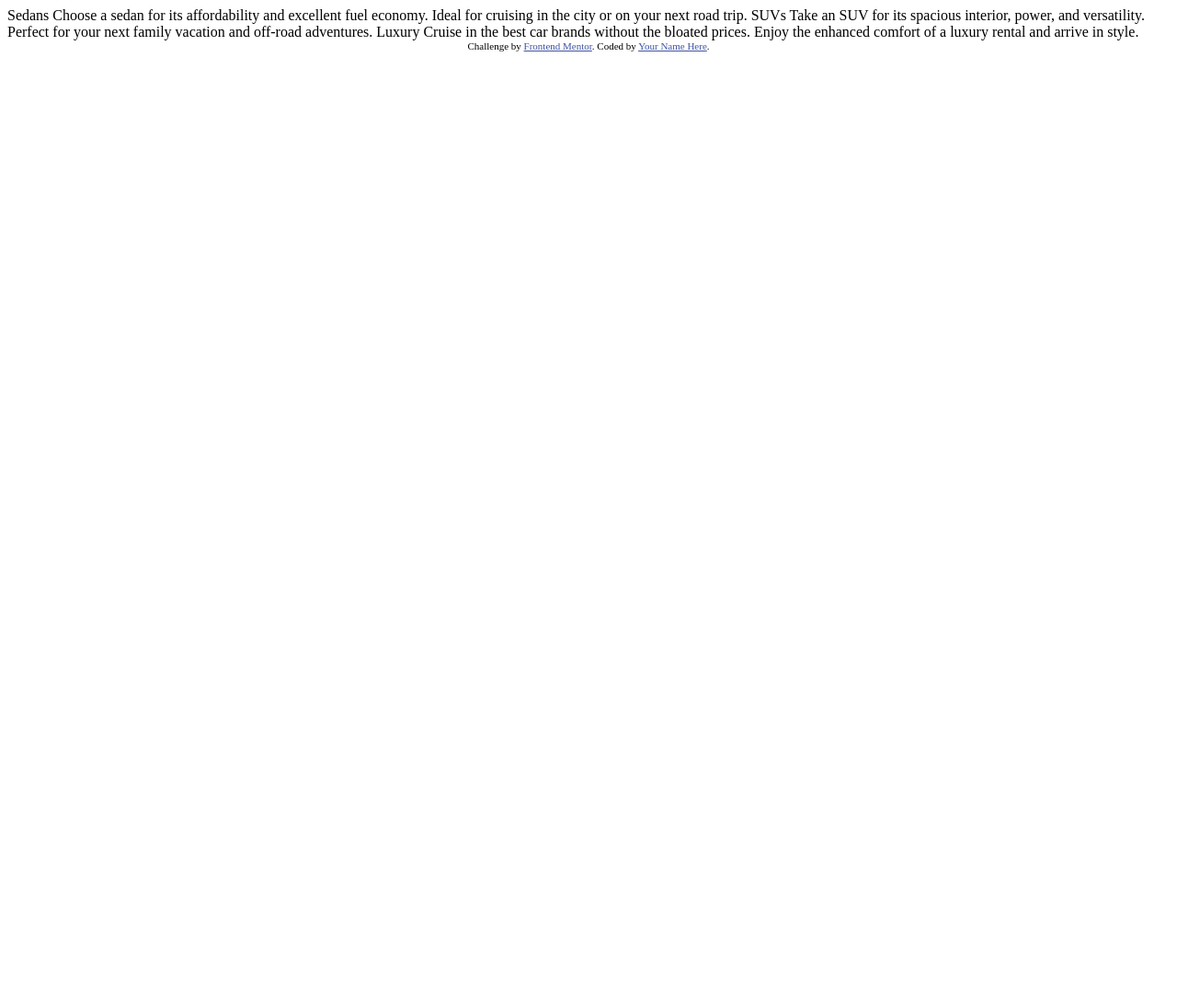
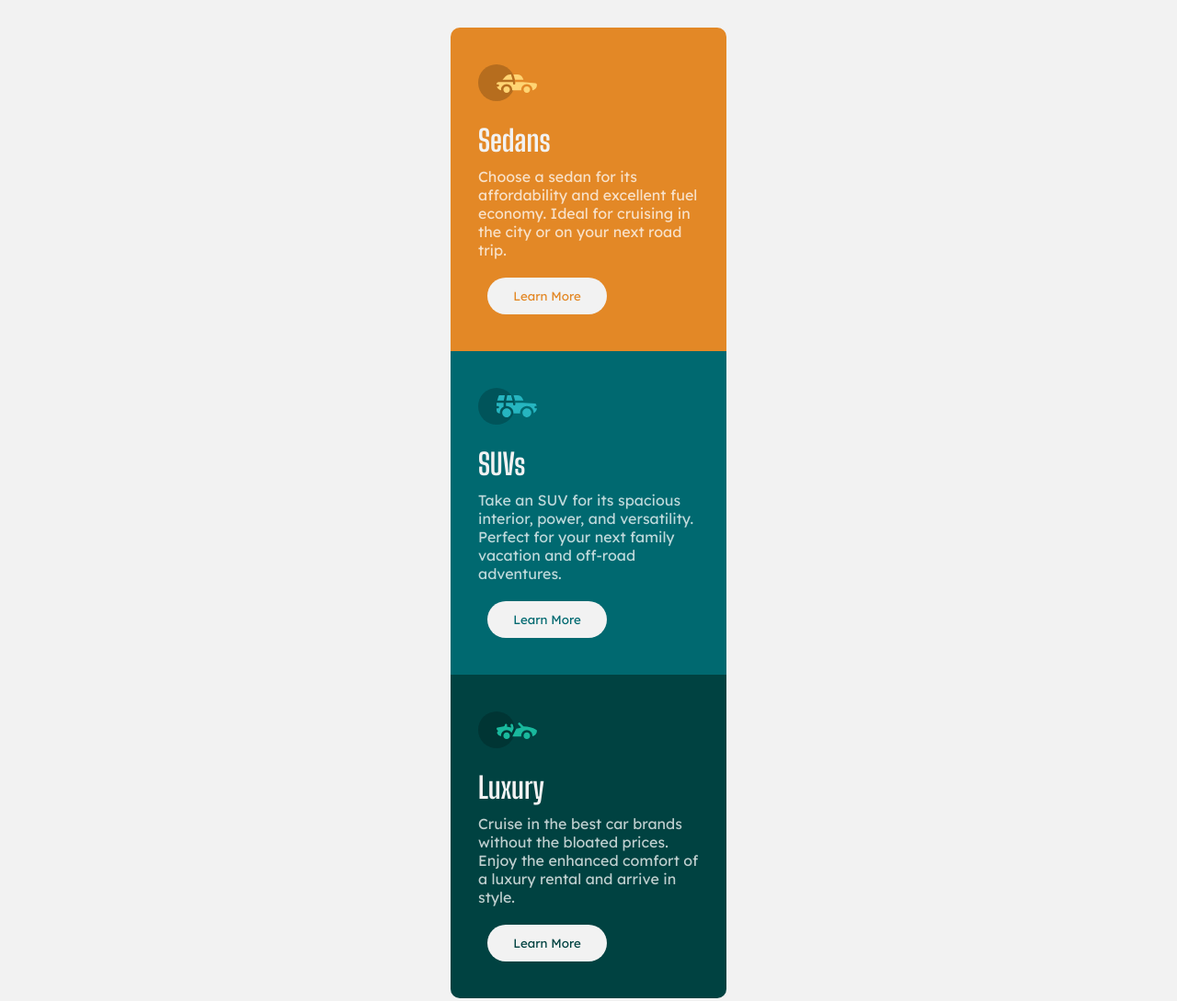
Before and after one commit to NicolasMunozC/Frontend-Mentor-Challenge-3-column-preview-card-component, a plain HTML site: page index.html in a window 1280 px wide. Shown: the top 1089 px of the page at 92% size. Before the commit the page ends 800 px from the top, so only its background shows below. Drawn offline with Linux system fonts and the light colour scheme.

Commit message:
Challenge Done

```diff
--- a/index.html
+++ b/index.html
@@ -5,6 +5,7 @@
   <meta name="viewport" content="width=device-width, initial-scale=1.0"> <!-- displays site properly based on user's device -->
 
   <link rel="icon" type="image/png" sizes="32x32" href="./images/favicon-32x32.png">
+  <link rel="stylesheet" href="./style.css">
 
   <title>Frontend Mentor | 3-column preview card component</title>
 
@@ -16,21 +17,41 @@
 </head>
 <body>
 
-  Sedans
-  Choose a sedan for its affordability and excellent fuel economy. Ideal for cruising in the city
-  or on your next road trip.
+  <div class="cardsBox">
+    <div class="sedansBox">
 
-  SUVs
-  Take an SUV for its spacious interior, power, and versatility. Perfect for your next family vacation
-  and off-road adventures.
+      <img src="./images/icon-sedans.svg">
+      <h1>Sedans</h1>
+      <p>Choose a sedan for its affordability and excellent fuel economy. Ideal for cruising in the city or on your next road trip.</p>
+      <button>Learn More</button>
 
-  Luxury
-  Cruise in the best car brands without the bloated prices. Enjoy the enhanced comfort of a luxury
-  rental and arrive in style.
+    </div>
+
+    <div class="suvsBox">
+
+      <img src="./images/icon-suvs.svg">
+      <h1>SUVs</h1>
+      <p>Take an SUV for its spacious interior, power, and versatility. Perfect for your next family vacation and off-road adventures.</p>
+      <button>Learn More</button>
+
+    </div>
+
+
+
+    <div class="luxuryBox">
+
+      <img src="./images/icon-luxury.svg">
+      <h1>Luxury</h1>
+      <p>Cruise in the best car brands without the bloated prices. Enjoy the enhanced comfort of a luxury rental and arrive in style.</p>
+      <button>Learn More</button>
+
+    </div>
+  </div>
+
 
   <div class="attribution">
     Challenge by <a href="https://www.frontendmentor.io?ref=challenge" target="_blank">Frontend Mentor</a>.
-    Coded by <a href="#">Your Name Here</a>.
+    Coded by <a href="https://nicolasmunozc.github.io">Nicolas Muñoz</a>.
   </div>
 </body>
 </html>
--- /dev/null
+++ b/style.css
@@ -0,0 +1,119 @@
+@import url('https://fonts.googleapis.com/css2?family=Big+Shoulders+Display:wght@700&family=Lexend+Deca&display=swap');
+
+*{
+    margin: 0;
+    padding: 0;
+    font-family: 'Lexend Deca', sans-serif;
+
+}
+
+body{
+    background-color: hsl(0, 0%, 95%);
+    color: hsl(0, 0%, 95%);
+    min-height: 100vh;
+    display: flex;
+    flex-direction: column;
+}
+
+.cardsBox{
+    display: flex;
+    flex-direction: column;
+    width: 300px;
+    text-align: left;
+    margin: 30px auto;
+}
+
+.sedansBox{
+    background-color: hsl(31, 77%, 52%);
+    border-top-left-radius: 10px;
+    border-top-right-radius: 10px;
+    padding: 30px;
+}
+
+.sedansBox button{
+    color: hsl(31, 77%, 52%);
+}
+
+
+.suvsBox{
+    background-color: hsl(184, 100%, 22%);
+    padding: 30px;
+}
+
+.suvsBox button{
+    color: hsl(184, 100%, 22%);
+}
+
+.luxuryBox{
+    background-color: hsl(179, 100%, 13%);
+    padding: 30px;
+    border-bottom-left-radius: 10px;
+    border-bottom-right-radius: 10px;
+}
+
+.luxuryBox button{
+    color: hsl(179, 100%, 13%);
+}
+
+img{
+    margin: 10px 0;
+}
+
+h1{
+    font-family: 'Big Shoulders Display', cursive;
+    color: hsl(0, 0%, 95%);
+    margin: 10px 0;
+}
+
+p{
+    color: hsla(0, 0%, 100%, 0.75);
+    margin: 10px 0;
+
+}
+
+button{
+    background-color: hsl(0, 0%, 95%);
+    border: none;
+    font-family: 'Lexend Deca', sans-serif;
+    height: 40px;
+    width: 130px;
+    border-radius: 20px;
+    margin: 10px;
+}
+
+.attribution{
+    color: hsl(179, 100%, 13%);
+
+}
+
+.attribution a{
+    color: hsl(31, 77%, 52%);
+    text-decoration: none;
+    cursor: pointer;
+}
+
+.attribution a:hover{
+    color: hsl(184, 100%, 22%);
+}
+
+@media only screen and (min-width: 1440px) {
+    .cardsBox{
+        display: flex;
+        flex-direction: row;
+        width: 1000px;
+        height: 400px;
+        margin: auto;
+    }
+
+    .sedansBox{
+        border-top-right-radius: 0px;
+        border-bottom-left-radius: 10px;
+    }
+
+    .luxuryBox{
+        border-bottom-left-radius: 0;
+        border-bottom-right-radius: 10px;
+        border-top-right-radius: 10px;
+    }
+
+}
```
